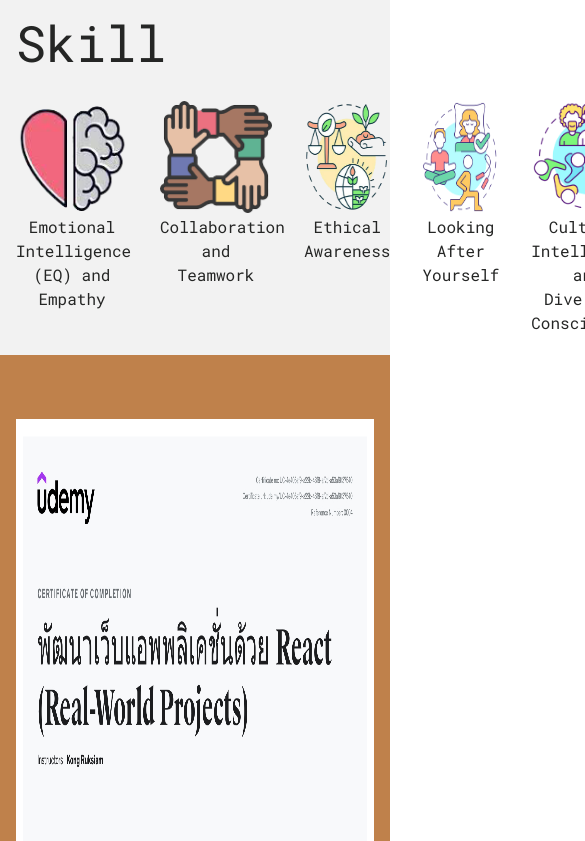
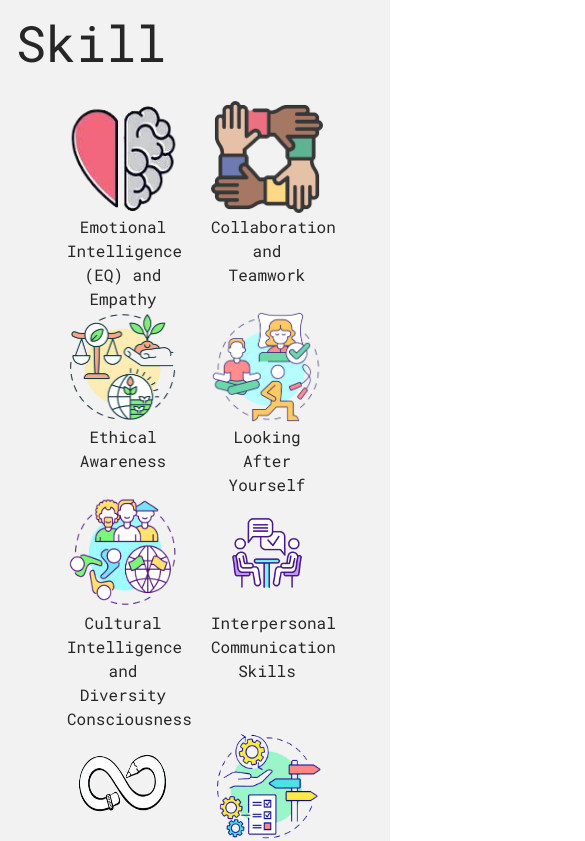
Before and after one commit to NateeRudkui/resume, a React (Create React App) app: page / in a window 390 px wide. Shown: the part 4123-4964 px from the top of the page, 585 px wide, since content can reach past the window. Built offline with nearby package versions, Linux system fonts and the light colour scheme; some icons are missing.

Commit message:
:iphone: ให้ Icon ขึ้นบรรทัดใหม่

```diff
--- a/src/component/AllSoftSkill.js
+++ b/src/component/AllSoftSkill.js
@@ -3,7 +3,7 @@ import SkillIcon from "./SkillIcon";
 
 const AllSoftSkill = () => {
   return (
-    <div className="flex ">
+    <div className="flex flex-wrap phone:justify-center">
       {SoftSkillData.map((data, index) => {
         return <SkillIcon key={index} {...data} />;
       })}
```
